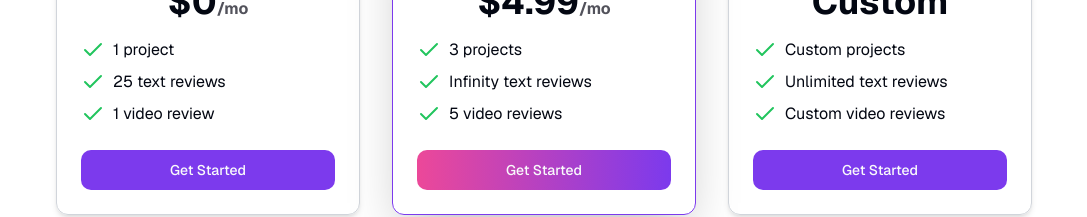
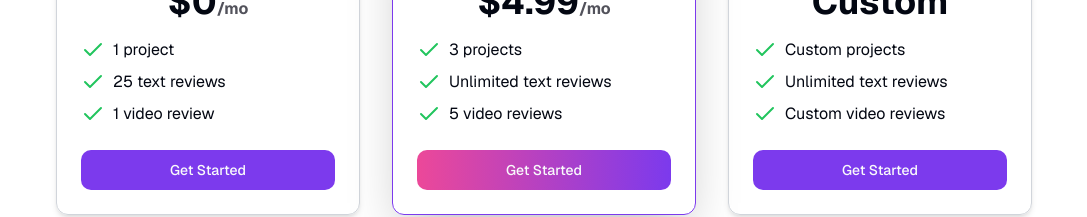
Before and after one commit to Maqed/testimonialsify, a Next.js app: page /pricing in a window 1280 px wide. Shown: the part 323-540 px from the top of the page, without its empty margins (96-1183 px from the left). Built offline with nearby package versions, Linux system fonts and the light colour scheme; no server answers.

Commit message:
Replace Infinity with Unlimited

```diff
--- a/src/app/(public)/pricing/page.tsx
+++ b/src/app/(public)/pricing/page.tsx
@@ -58,7 +58,7 @@ function PricingCard({ price, features, type }: PricingCardProps) {
           {features.map((feature, index) => (
             <li key={index} className="flex items-center">
               <Check className="text-success mr-2" />
-              {feature}
+              {feature.replaceAll("Infinity", "Unlimited")}
             </li>
           ))}
         </ul>
```
